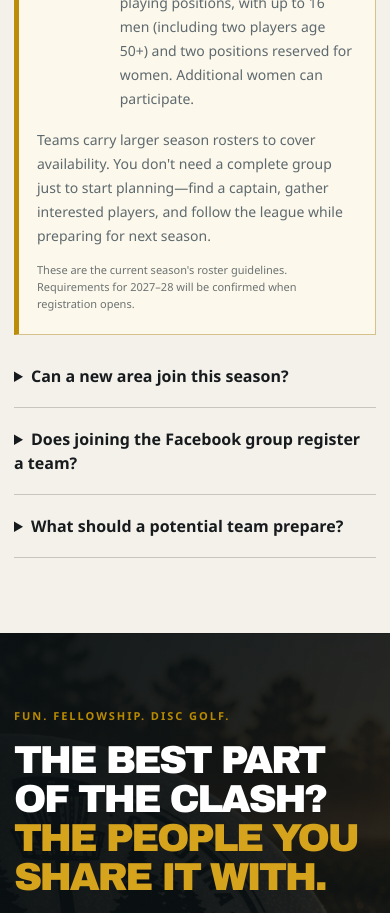
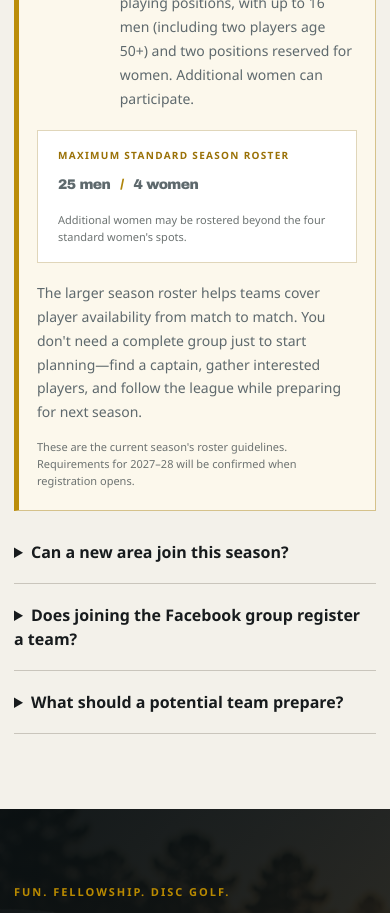
Before and after one commit to johnc0601-glitch/ccteamclash, a Next.js app: page /bring-the-clash in a window 390 px wide. Shown: the part 5600-6513 px from the top of the page. Built offline with nearby package versions, Linux system fonts and the light colour scheme; no server answers; the database is empty.

Commit message:
Add maximum 25 men / 4 women season roster to expansion FAQ
* Show 25 men and 4 women standard season roster on expansion page

* Style 25 men / 4 women season roster detail for mobile

```diff
--- a/src/app/bring-the-clash/BringTheClash.module.css
+++ b/src/app/bring-the-clash/BringTheClash.module.css
@@ -87,6 +87,10 @@
 .rosterNumber { color: #181d1d; font-family: var(--cc-font-display); font-size: clamp(58px, 6.3vw, 80px); line-height: .88; letter-spacing: -.075em; }
 .rosterTopline h3 { margin: 0 0 10px; font-family: var(--cc-font-display); font-size: clamp(20px, 2.15vw, 27px); line-height: 1.05; text-transform: uppercase; letter-spacing: -.035em; }
 .rosterTopline p, .rosterNote { margin: 0; color: #464e51; font-size: 14px; line-height: 1.65; }
+.seasonRoster { margin-top: 20px; padding: 17px 20px; background: #fff; border: 1px solid #e0d6ba; }
+.seasonRoster p { margin: 10px 0 5px; color: #171b1d; font-family: var(--cc-font-display); font-size: clamp(23px, 3vw, 33px); font-weight: 900; letter-spacing: -.045em; }
+.seasonRoster p span { padding: 0 6px; color: #af850b; }
+.seasonRoster small { margin-top: 4px; }
 .rosterNote { margin-top: 18px; }
 .rosterExplainer small { display: block; margin-top: 14px; color: #6c7271; font-size: 11px; line-height: 1.55; }
 
--- a/src/app/bring-the-clash/page.tsx
+++ b/src/app/bring-the-clash/page.tsx
@@ -152,7 +152,12 @@ export default function BringTheClashPage() {
                   <p>Each team has 18 designated playing positions, with up to 16 men (including two players age 50+) and two positions reserved for women. Additional women can participate.</p>
                 </div>
               </div>
-              <p className={styles.rosterNote}>Teams carry larger season rosters to cover availability. You don&apos;t need a complete group just to start planning—find a captain, gather interested players, and follow the league while preparing for next season.</p>
+              <div className={styles.seasonRoster}>
+                <span className={styles.rosterEyebrow}>Maximum standard season roster</span>
+                <p><strong>25 men</strong><span aria-hidden="true"> / </span><strong>4 women</strong></p>
+                <small>Additional women may be rostered beyond the four standard women&apos;s spots.</small>
+              </div>
+              <p className={styles.rosterNote}>The larger season roster helps teams cover player availability from match to match. You don&apos;t need a complete group just to start planning—find a captain, gather interested players, and follow the league while preparing for next season.</p>
               <small>These are the current season&apos;s roster guidelines. Requirements for 2027–28 will be confirmed when registration opens.</small>
             </div>
             <details><summary>Can a new area join this season?</summary><p>No. The current 2026–27 season is underway. The earliest opportunity for a new team or community to be considered is next season, 2027–28.</p></details>
```
